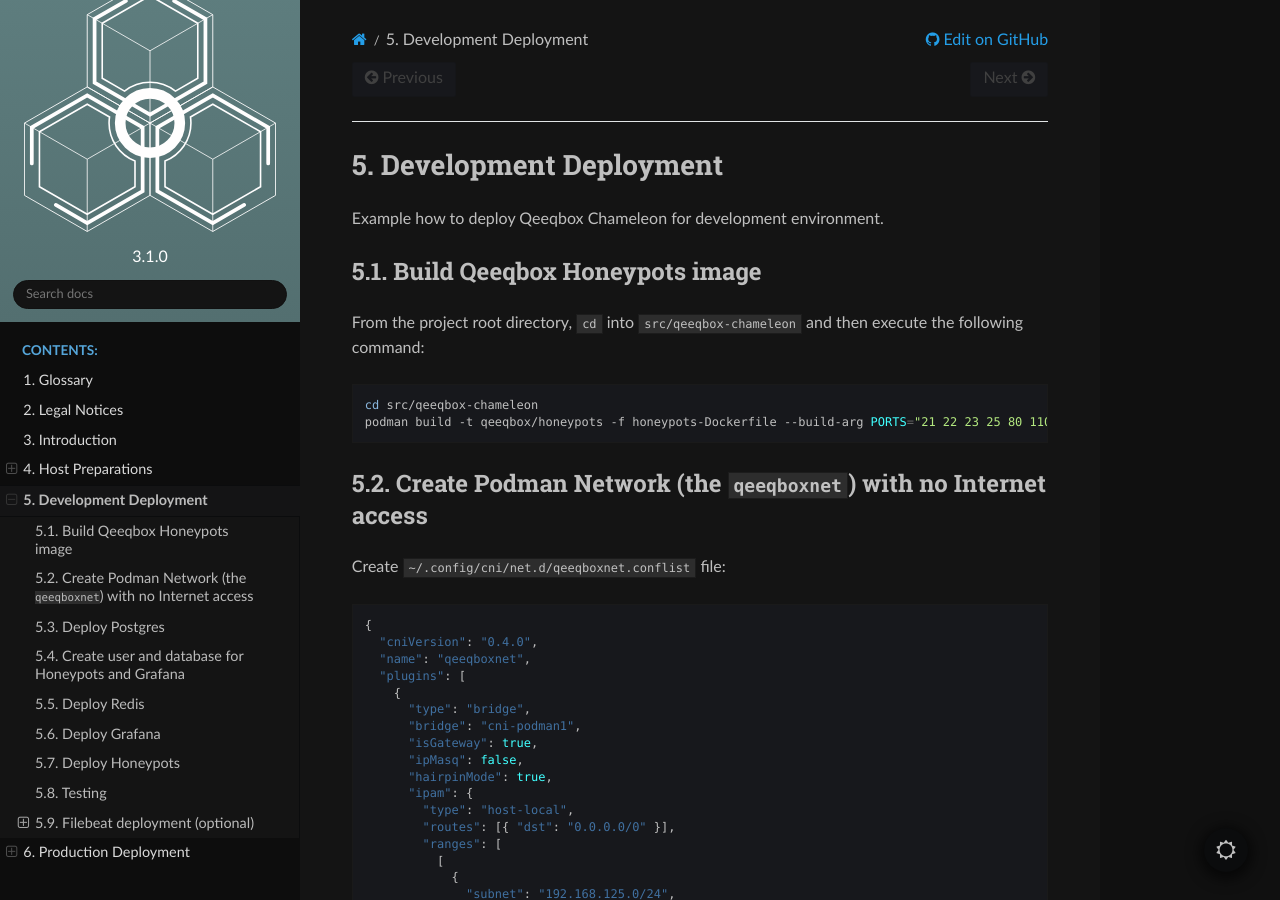
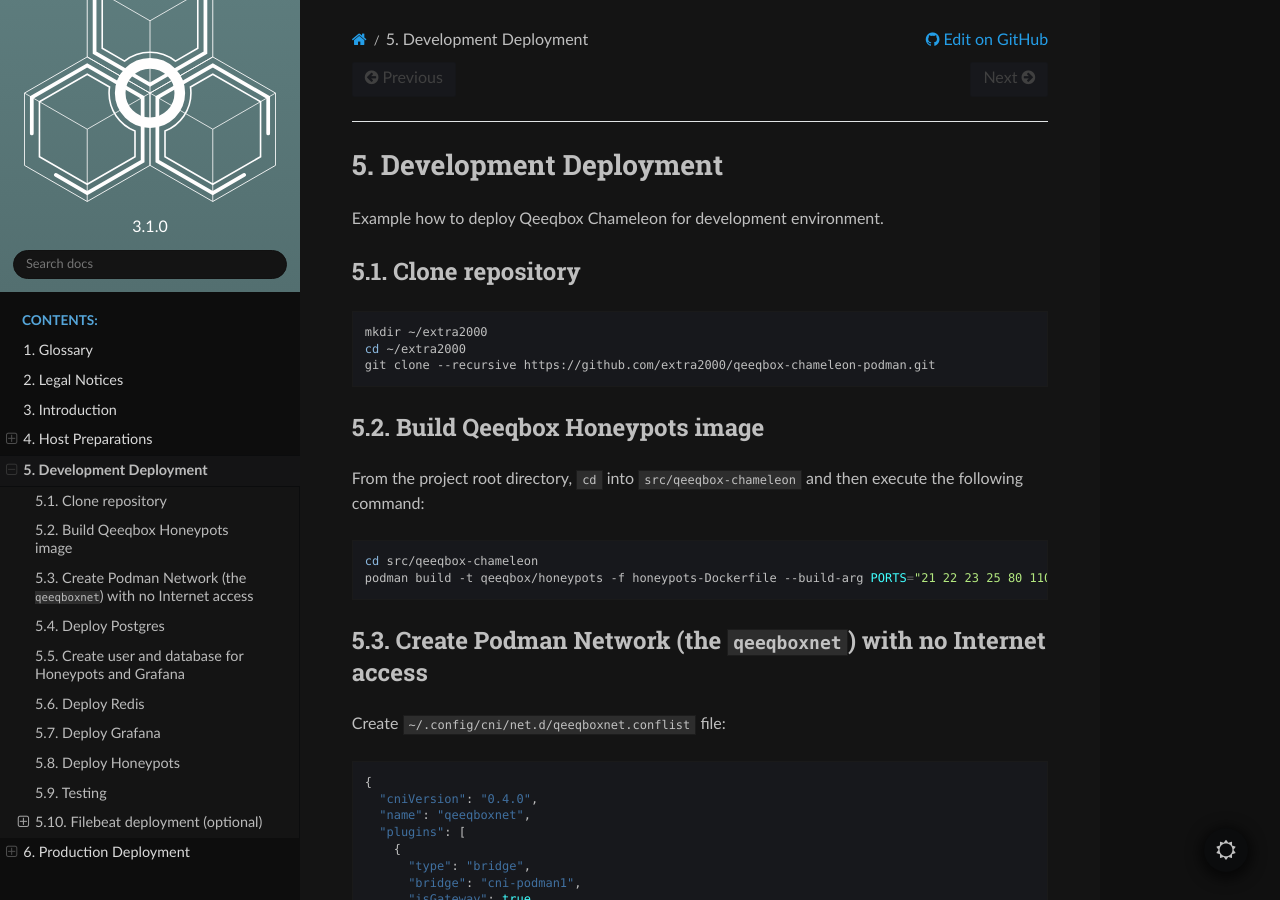
Before and after one commit to extra2000/qeeqbox-chameleon-podman, a Sphinx documentation site: the page built from docs/source/deployment_development.rst, in a window 1280 px wide and 900 px high. Built offline with Sphinx 7.4.7 and the Read the Docs theme 2.0.0, drawn with Linux system fonts in a browser that asks for light colours; some of the changed text lies outside the part shown.

Commit message:
docs(deployments): add instruction to clone repository

```diff
--- a/docs/source/deployment_development.rst
+++ b/docs/source/deployment_development.rst
@@ -2,6 +2,15 @@
 ======================
 
 Example how to deploy Qeeqbox Chameleon for development environment.
+
+Clone repository
+----------------
+
+.. code-block:: bash
+
+    mkdir ~/extra2000
+    cd ~/extra2000
+    git clone --recursive https://github.com/extra2000/qeeqbox-chameleon-podman.git
 
 Build Qeeqbox Honeypots image
 -----------------------------
```
Also changed, not shown: docs/source/deployment_production.rst (+9 -0 lines).
